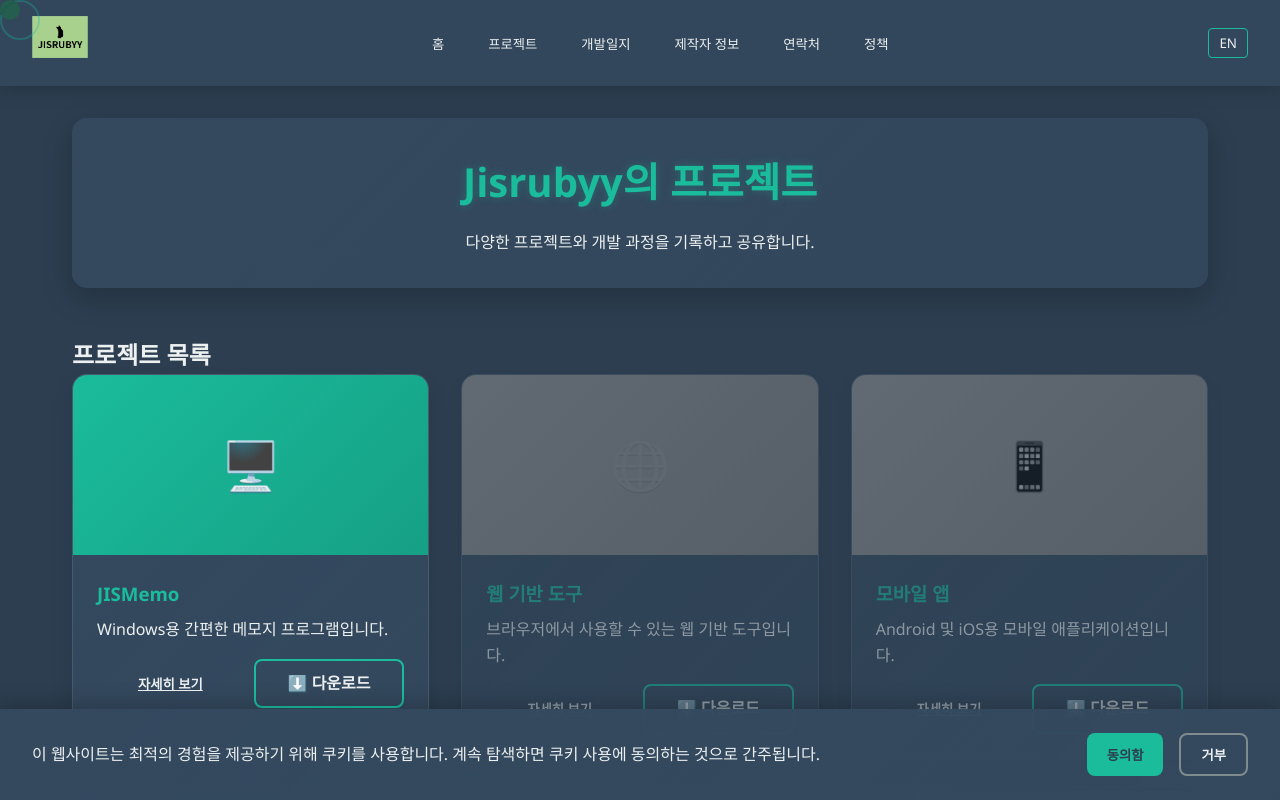
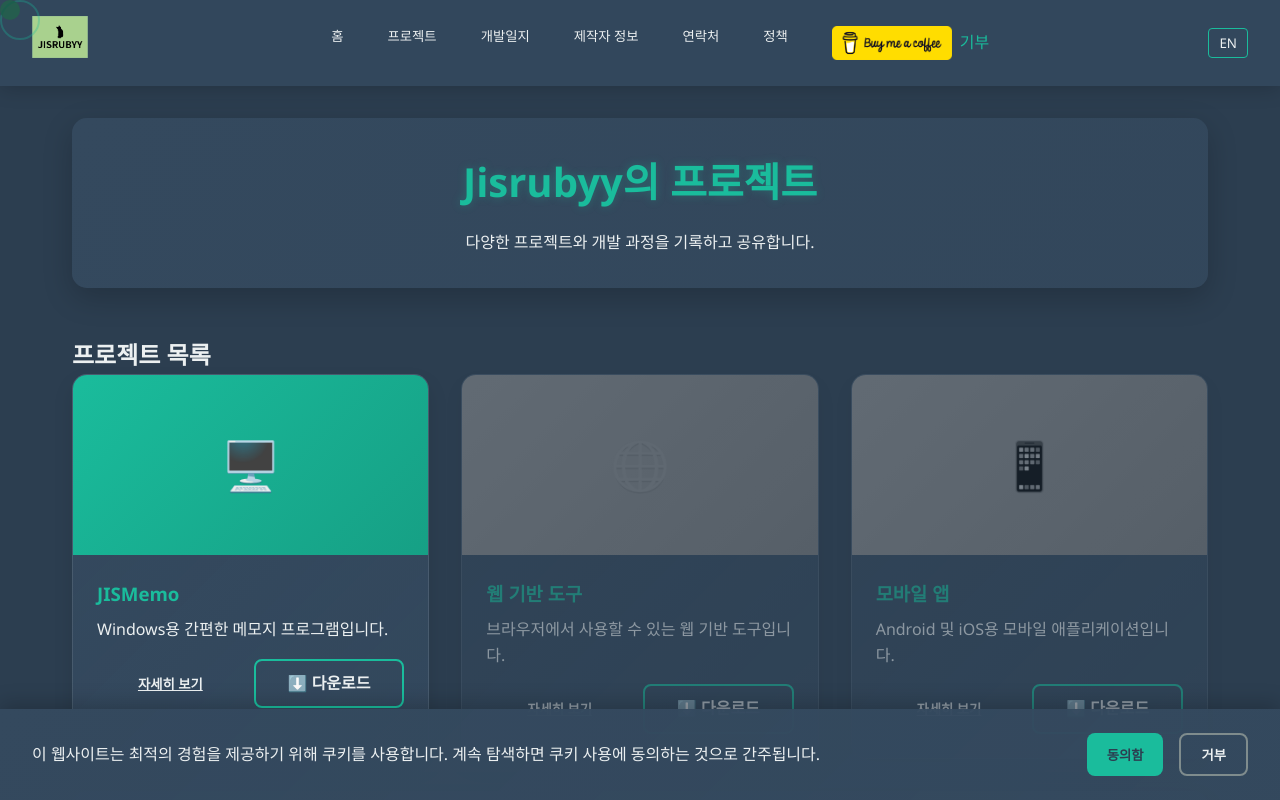
Before and after one commit to jisrubyy/jisrubyywebpage, a Next.js app: page / in a window 1280 px wide. Both pictures are taken after a click on the button "입장하기". Shown: the top 800 px of the page. Built offline with nearby package versions, Linux system fonts and the light colour scheme.

Commit message:
"UTF-8 인코딩 및 기부 링크 추가: Header.tsx" "UTF-8 인코딩 및 기부 버튼 추가" (73 characters)

```diff
--- a/app/components/Header.tsx
+++ b/app/components/Header.tsx
@@ -26,6 +26,7 @@ export default function Header({ language, setLanguage, onLogoClick, onNavigate
           <li><button onClick={() => onNavigate ? onNavigate('about') : document.getElementById('about')?.scrollIntoView({ behavior: 'smooth' })} className="nav-link">{t('제작자 정보', 'About')}</button></li>
           <li><button onClick={() => onNavigate ? onNavigate('contact') : document.getElementById('contact')?.scrollIntoView({ behavior: 'smooth' })} className="nav-link">{t('연락처', 'Contact')}</button></li>
           <li><button onClick={() => onNavigate ? onNavigate('policy') : document.getElementById('policy')?.scrollIntoView({ behavior: 'smooth' })} className="nav-link">{t('정책', 'Policy')}</button></li>
+          <li><a href="https://buymeacoffee.com/jisrubyy" target="_blank" rel="noopener noreferrer" style={{ display: 'flex', alignItems: 'center', gap: '0.5rem', textDecoration: 'none' }}><Image src="/Resources/yellow-button.png" alt="Donation" width={120} height={40} style={{ width: '120px', height: 'auto' }} /><span className="nav-link" style={{ color: 'var(--light-green)' }}>{t('기부', 'Donation')}</span></a></li>
         </ul>
       </nav>
       <button className="language-switch" onClick={() => setLanguage(language === 'ko' ? 'en' : 'ko')}>
```
Also changed, not shown: public/Resources/yellow-button.png (added).
